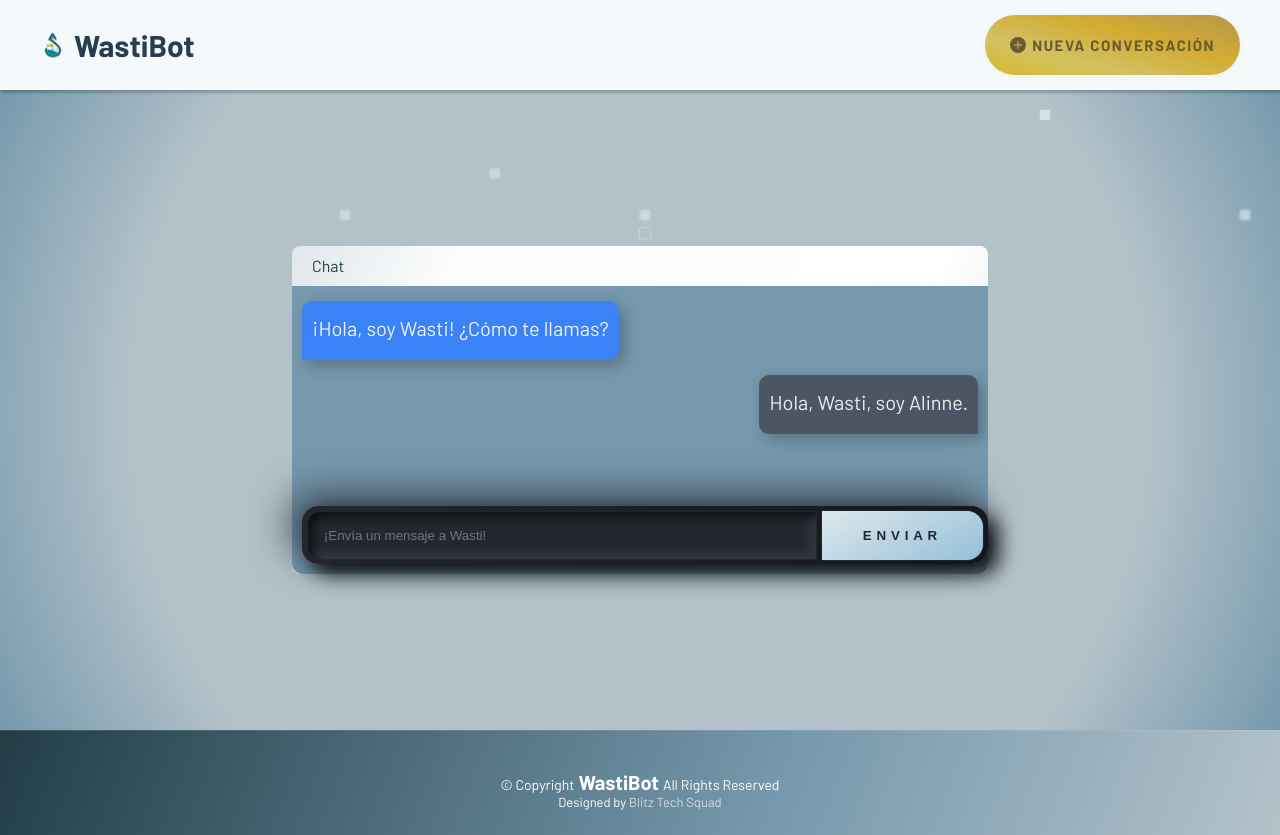
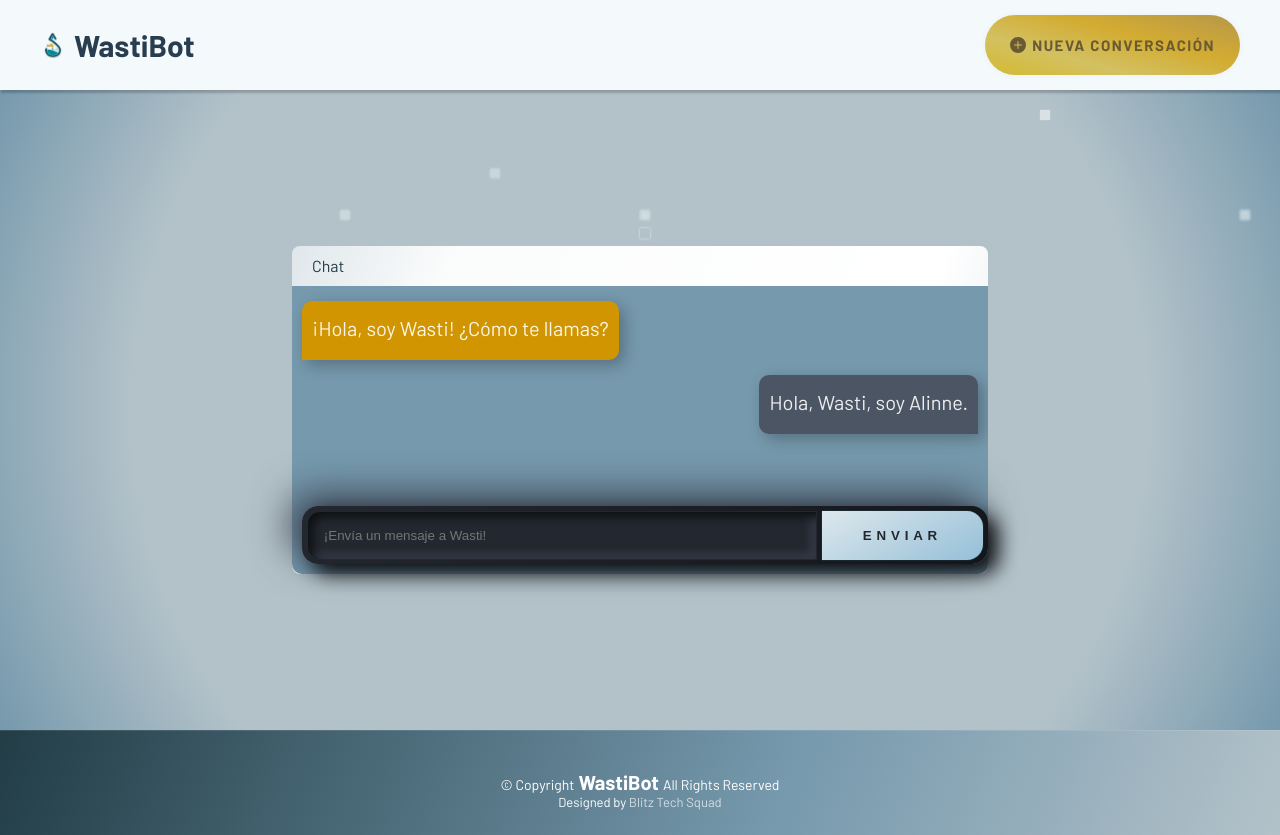
Before and after one commit to SamyAlinne/WastiBot, an Angular app: page / in a window 1280 px wide. Built offline with nearby package versions, Linux system fonts and the light colour scheme; a web font is replaced by a local one.

Commit message:
Minimas modificaciones

```diff
--- a/src/app/app.component.css
+++ b/src/app/app.component.css
@@ -933,6 +933,7 @@ section,
   padding: 10px;
   border-radius: 10px;
   color: white;
+  font-weight: 600;
   font-size: 24px;
   margin-top: 5px;
   box-shadow: 5px 5px 15px #0e10134b;
@@ -940,13 +941,13 @@ section,
 
 .sender {
   align-self: flex-start;
-  background-color: #3b82f6;
+  background-color: var(--amarillo-oscuro);
   border-radius: 10px 10px 10px 0;
 }
 
 .receiver {
   align-self: flex-end;
-  background-color: #4b5563;
+  background-color: var(--background-message-sender);
   border-radius: 10px 10px 0 10px;
 }
 
--- a/src/styles.css
+++ b/src/styles.css
@@ -23,6 +23,7 @@
     --amarillo-oscuro: #d09500;
     --oro-highlight: #F0BB7A;
     --oro-shadow: #DE9945;
+    --background-message-sender:#4b5563;
   }
 
   :root {
```
